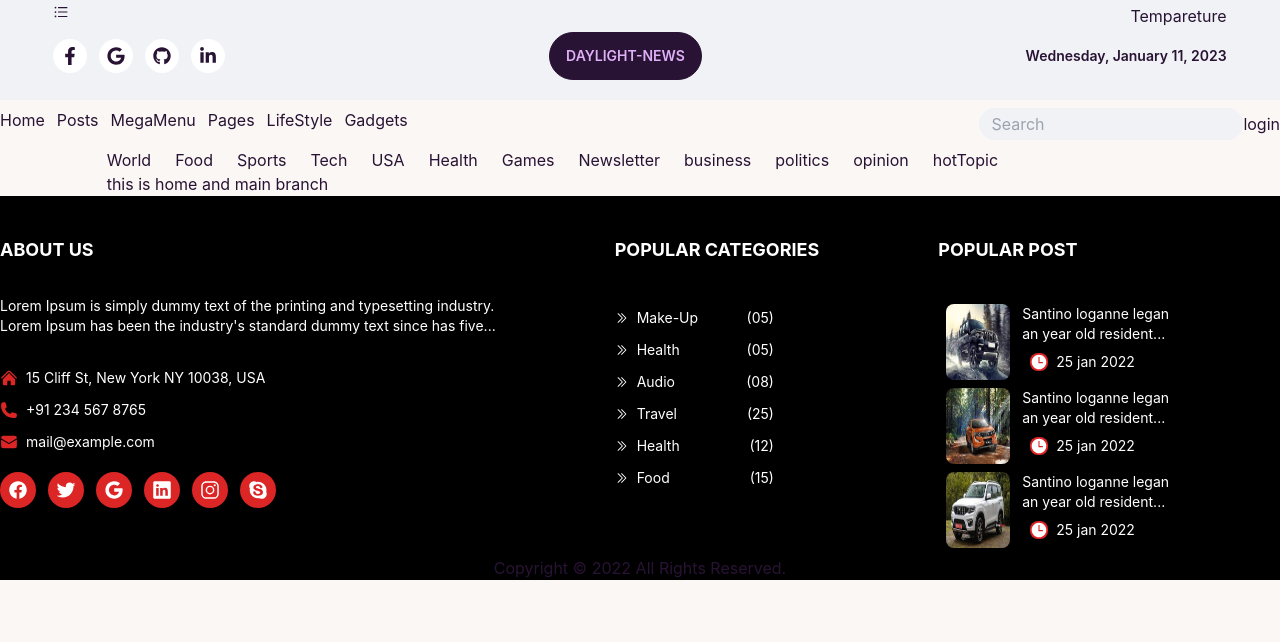
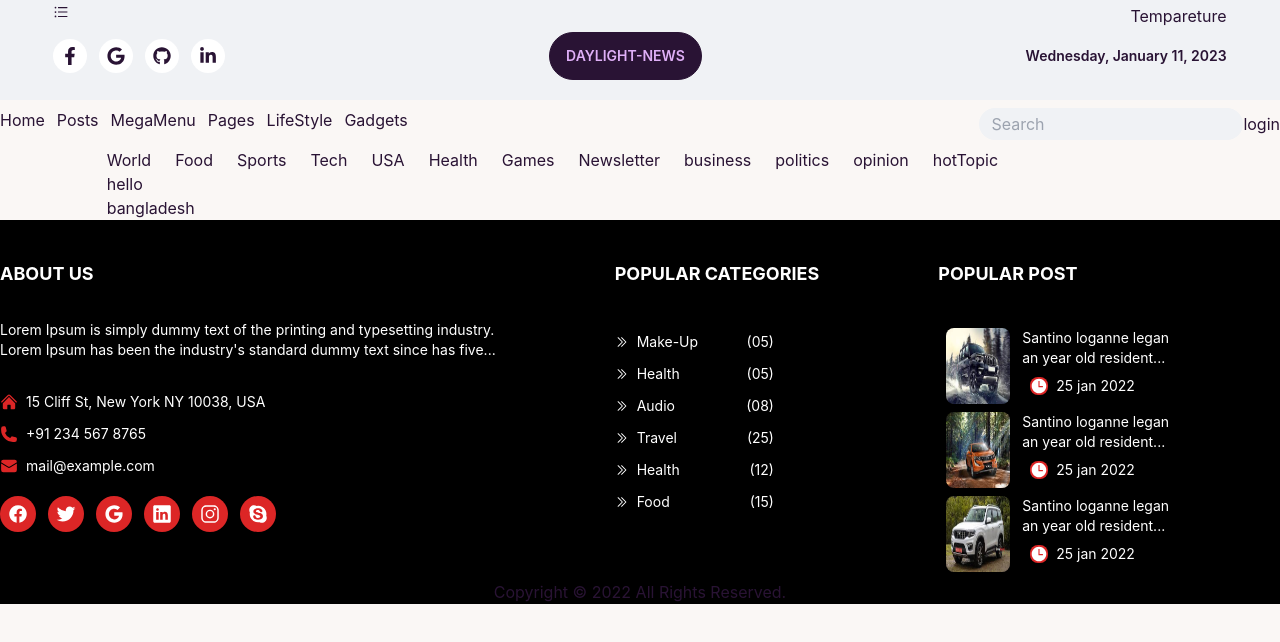
Before and after one commit to amit-sarker-00/DaylightNews, a React (Create React App) app: page / in a window 1280 px wide. Shown: the top 642 px of the page. Built offline with nearby package versions, Linux system fonts and the light colour scheme; no server answers.

Commit message:
first commit

```diff
--- a/src/Home/Home.js
+++ b/src/Home/Home.js
@@ -1,11 +1,12 @@
 import React from "react";
 import Category from "../Pages/Categoris/Category";
+import HomeLetestSection from "./HomeLetestSection/HomeLetestSection";
 
 const Home = () => {
   return (
     <div className="max-w-[1440px] mx-auto">
       <Category />
-      <h1>this is home and main branch</h1>
+      <HomeLetestSection />
     </div>
   );
 };
--- /dev/null
+++ b/src/Home/HomeLetestSection/HomeLetestSection.js
@@ -0,0 +1,12 @@
+import React from "react";
+
+const HomeLetestSection = () => {
+  return (
+    <div>
+      <h1>hello</h1>
+      <p>bangladesh</p>
+    </div>
+  );
+};
+
+export default HomeLetestSection;
```
Also changed, not shown: 1 other file (tests, documents, lock files or other folders).
